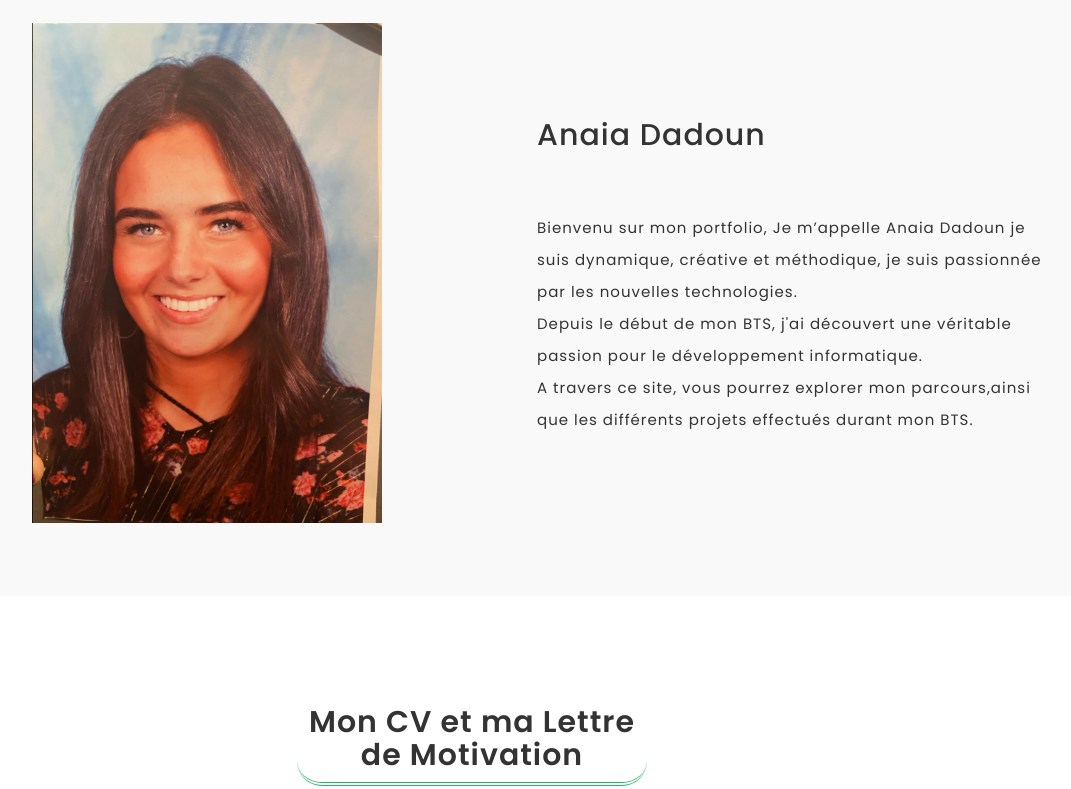
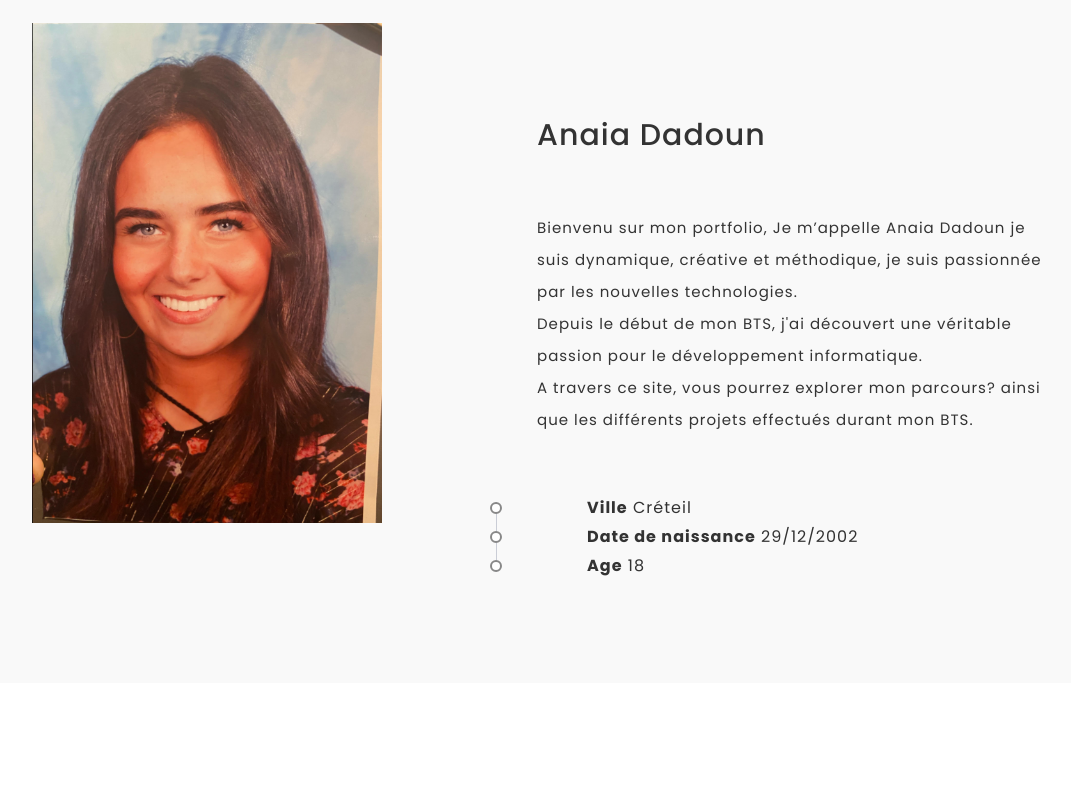
Before and after one commit to anaia-dadoun/anaia-dadoun.github.io, a PHP site: page / in a window 1280 px wide. Shown: the part 801-1590 px from the top of the page, without its empty margins (168-1239 px from the left). Run offline with PHP 8.4, Linux system fonts and the light colour scheme; some libraries are stand-ins or nearby versions.

Commit message:
villeetc

```diff
--- a/css/style.css
+++ b/css/style.css
@@ -668,6 +668,77 @@ ul.portfolio li.active {
     -moz-border-radius: 4px;
     border-radius: 4px;
 }
+.theme-list {
+
+    position: relative;
+
+    padding-left: 100px;
+
+    list-style: none;
+
+    z-index: 10;
+
+}
+
+
+
+.theme-list::before {
+
+    content: '';
+
+    position: absolute;
+
+    top: 0;
+
+    bottom: 0;
+
+    left: 9px;
+
+    margin: auto;
+
+    width: 1px;
+
+    height: 85%;
+
+    background-color: #cacdd6;
+
+    z-index: -1;
+
+}
+
+
+
+.theme-list li {
+
+    display: block;
+
+    margin: 5px 0;
+
+}
+
+
+
+.theme-list li::before {
+
+    content: "";
+
+    position: absolute;
+
+    left: 3px;
+
+    margin: 6px 0;
+
+    width: 12px;
+
+    height: 12px;
+
+    border-radius: 50%;
+
+    background-color: #fff;
+
+    border: 2px solid #888;
+
+}
 
 
 
@@ -675,7 +746,7 @@ ul.portfolio li.active {
 
 .statistics-section {
 	position: relative;
-    background: url(../images/fondgris.png);
+    background: url(../images/bg/compta.jpg);
     background-size: cover;
     z-index: 1;
 }
@@ -683,7 +754,7 @@ ul.portfolio li.active {
 .statistics {
   margin: 25px 0;
   overflow: hidden;
-  color: #ffffff;
+  color: black;
 }
 
 .statistics.block .statistics-icon,
--- a/index.html
+++ b/index.html
@@ -147,9 +147,22 @@
                     Bienvenu sur mon portfolio,
 Je m’appelle Anaia Dadoun je suis dynamique, créative et méthodique, je suis passionnée par les nouvelles technologies. <br>
 Depuis le début de mon BTS, j'ai découvert une véritable passion pour le développement informatique. <br>
-A travers ce site, vous pourrez explorer mon parcours,ainsi que les différents projets effectués durant mon BTS.
+A travers ce site, vous pourrez explorer mon parcours? ainsi que les différents projets effectués durant mon BTS.
+
                   </p>
+
+                  <ul class="theme-list">
+
+                    <li><b>Ville</b> Créteil</li>
+
+                    <li><b>Date de naissance</b> 29/12/2002 </li>
+
+                    <li><b>Age</b> 18</li>
+
+                  </ul>
                  </div>
+
+
 
               </div>
 
@@ -351,7 +364,8 @@ A travers ce site, vous pourrez explorer mon parcours,ainsi que les différents
                                               <i class="fa fa-mobile color-6"></i>
 
                                               </div>
-                                              <a href="mailto:jeromedadoun@gmail.com">adresse mail</a>
+                                              <a href="tel:+3349325855">Téléphone</a>
+
                                              </div>
 
 
@@ -360,7 +374,7 @@ A travers ce site, vous pourrez explorer mon parcours,ainsi que les différents
                                               <i class="fa fa-mail-reply color-5"></i>
 
                                               </div>
-                                              <a href="mailto:jeromedadoun@gmail.com">adresse mail</a>
+                                              <a href="mailto:jeromedadoun@gmail.com">Adresse mail</a>
                                              </div>
 
 
```
Also changed, not shown: images/bg/compta.jpg (added).
